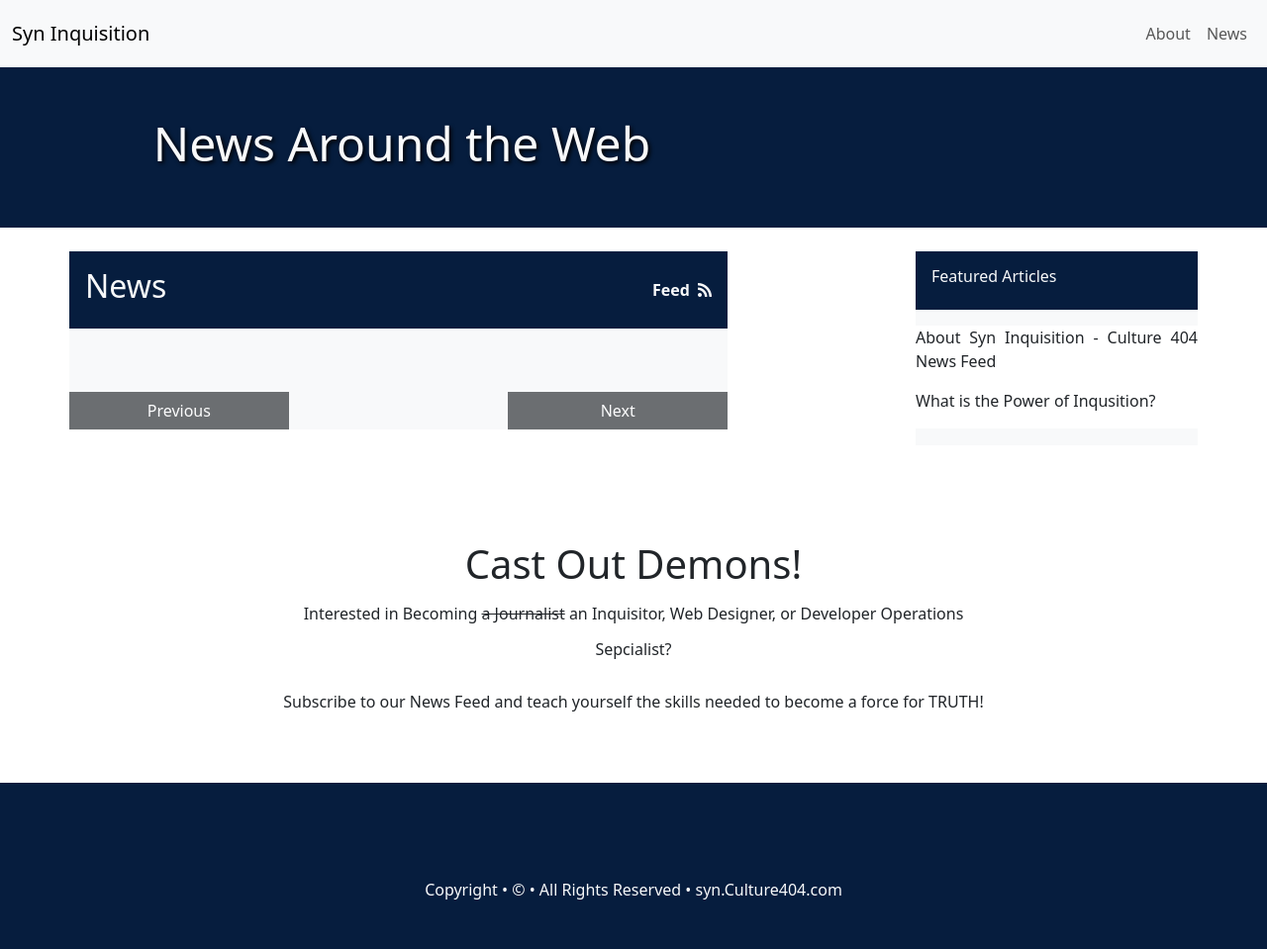
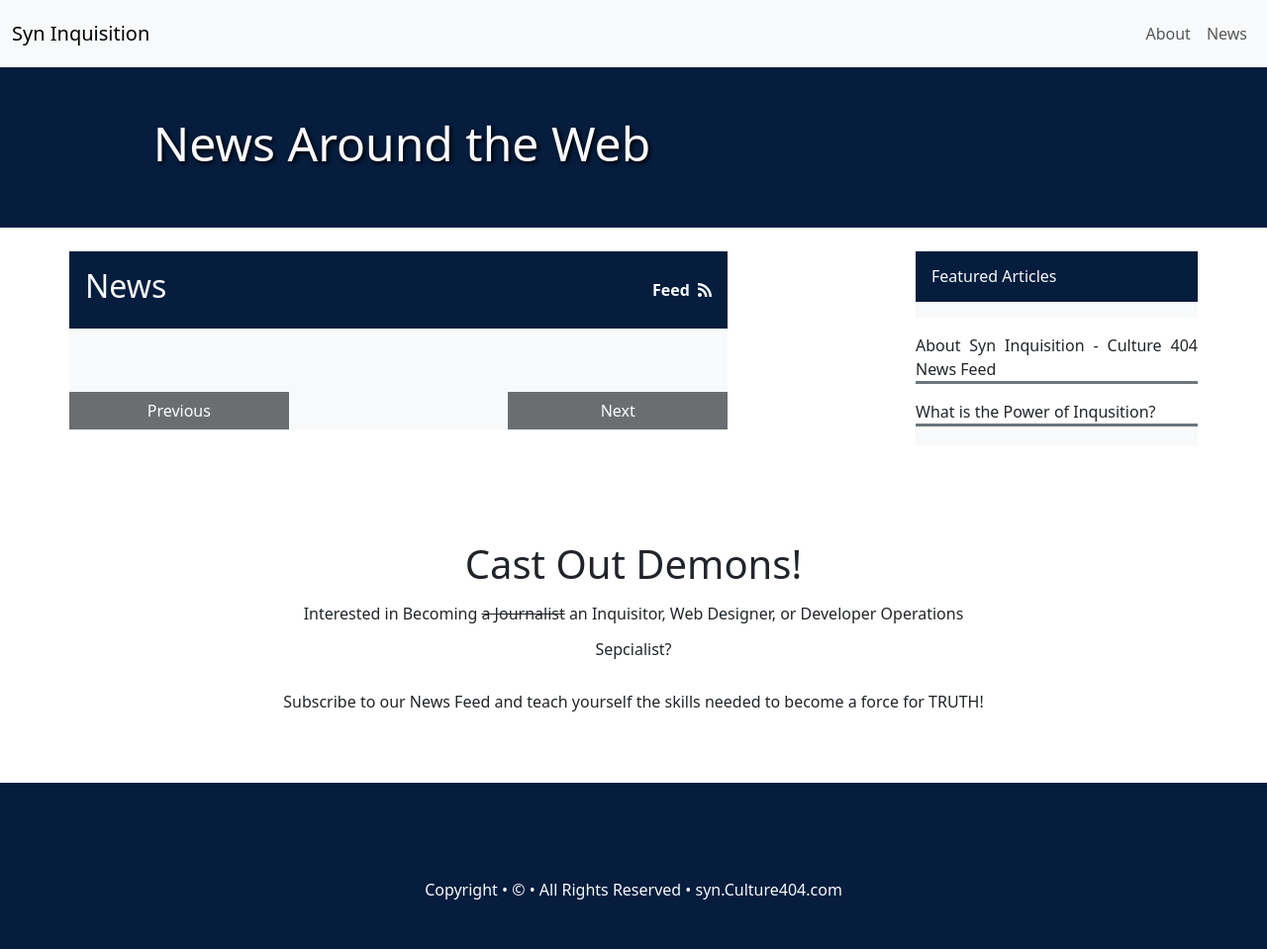
Before and after one commit to Culture-404/Syn_Inquisition, a Jekyll site: the page built from news/index.html, in a window 1280 px wide. Shown: the whole page at 99% size. Built offline with Jekyll 4.4.1, drawn with Linux system fonts in a browser that asks for light colours; the list of posts is cut into pages by our own code.

Commit message:
add border to library sidebar

```diff
--- a/news/index.html
+++ b/news/index.html
@@ -99,7 +99,7 @@ title: "News Around the Web"
                 <div class="row justify-content-between">
                     <div class="col-12">
 
-                        <h2 class="fs-6 border-secondary">Featured Articles</h2>
+                        <h2 class="fs-6 mb-0 border-secondary">Featured Articles</h2>
 
                     </div>
                 </div>
@@ -112,7 +112,7 @@ title: "News Around the Web"
             {% else %}
             {% for item in library %}
             <div class="bg-white text-dark">
-                <h3 class="h6 mb-0 lh-base text-justify mb-3">
+                <h3 class="h6 mb-0 lh-base text-justify my-3 border-bottom border-3 border-secondary">
                     <a href="{{ item.url }}" class="link-dark link-offset-2 link-underline-opacity-0 link-underline-opacity-75-hover">{{ item.title }}</a>
                 </h3>
                 <!-- <h4 class="h6 black-50 text-end mb-5 border-bottom border-light border-3">{{ item.date | date: "%A, %B %d, %Y" }}</h4> -->
```
